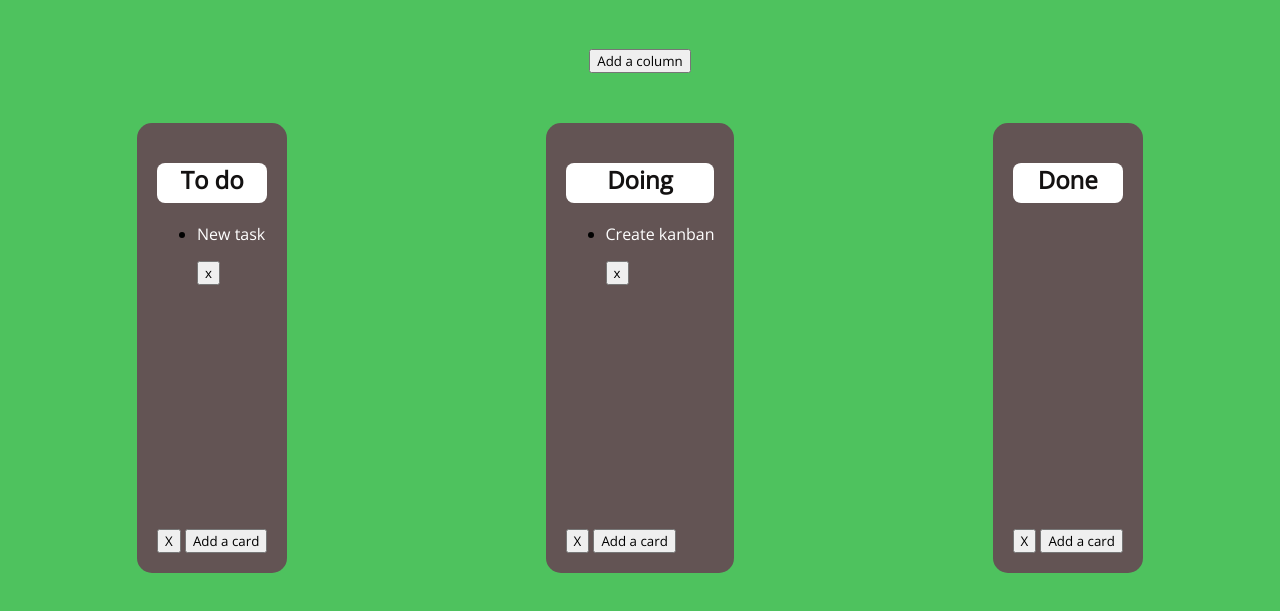
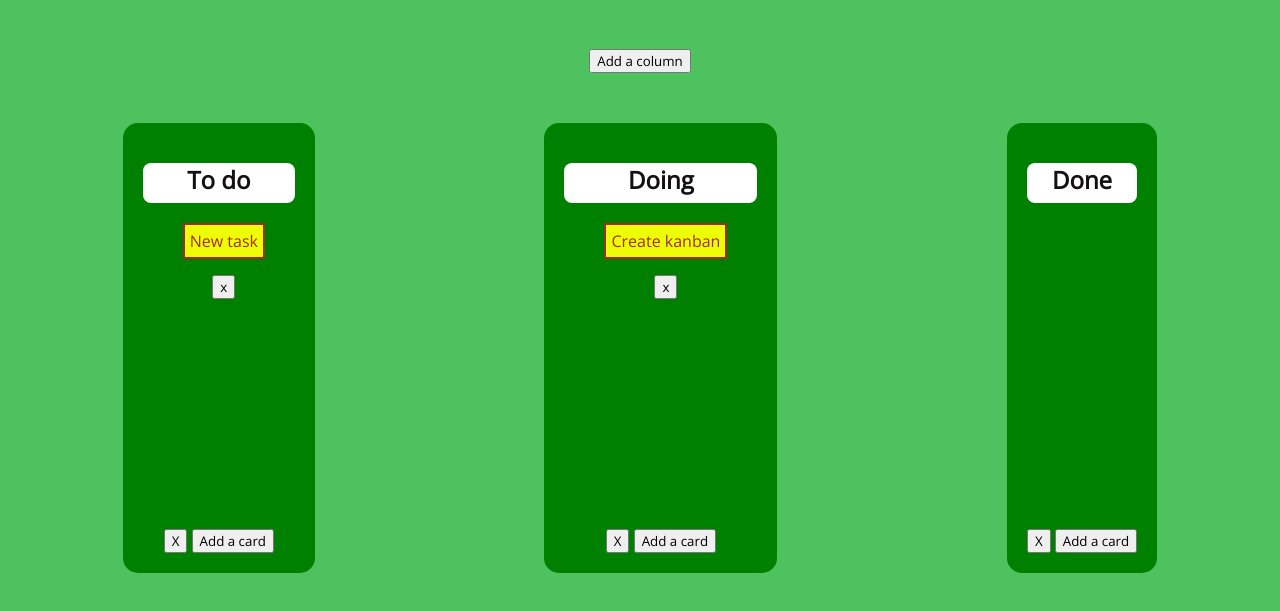
Before and after one commit to Lipieta85/zad.11.6, a website: page index.html in a window 1280 px wide. Shown: the part 75-686 px from the top of the page. Drawn offline with nearby package versions, Linux system fonts and the light colour scheme.

Commit message:
Update 2

```diff
--- a/index.html
+++ b/index.html
@@ -16,7 +16,7 @@
   <script id="column-template" type="x-tmpl-mustache">
       <div class="column">
           <h2 class="column-title">{{ name }}</h2>
-          <ul id="id" class="column-card-list"></ul>
+          <ul id={{id}} class="column-card-list"></ul>
           <button class="btn-delete">X</button>
           <button class="add-card">Add a card</button>
       </div>
--- a/js/script.js
+++ b/js/script.js
@@ -25,7 +25,7 @@ document.addEventListener('DOMContentLoaded', function () {
 
         this.id = randomString();
         this.name = name;
-        this.element = generateTemplate('column-template', { name: this.name });
+        this.element = generateTemplate('column-template', { name: this.name, id: this.id});
 
 
         this.element.querySelector('.column').addEventListener('click', function (event) {
@@ -80,11 +80,9 @@ document.addEventListener('DOMContentLoaded', function () {
     };
 
     function initSortable(id) {
-        var el = document.getElementById('id');
+        var el = document.getElementById(id);
         var sortable = Sortable.create(el, {
           group: "kanban",
-          //draggable: ".card-description",
-         // ghostClass: ".column",
           sort: true
         });
       }
--- a/sass/style.scss
+++ b/sass/style.scss
@@ -15,20 +15,17 @@ body {
     .create-column {
         max-width: 200px;
         margin: 0 auto;
-        margin-top: 30px
+        margin-top: 30px;
     }
     .column-container {
         display: flex;
         justify-content: space-around;
-    }
-}
-
         .column {
-    background-color: rgb(99, 84, 84);
+            background-color: green;
             padding: 20px;
             border-radius: 15px;
-    flex: 1;
-    margin: 50px 10px;
+            margin: 50px 0;
+            text-align: center;
             .column-title {
                 text-align: center;
                 color: rgb(19, 17, 17);
@@ -37,14 +34,23 @@ body {
                 height: 40px;
             }
             .column-card-list {
-        margin-top: 10px;
+                margin-right: 30px;
+                list-style-type: none;
+                text-align: center;
                 min-height: 220px;
                 padding-bottom: 70px;
+                .card {
+                    text-align: center;
+                    margin-bottom: 10px;
+                    min-height: 100px;
+                    color: brown;
+                }
+                .card-description {
+                    background-color: rgb(236, 253, 5);
+                    padding: 5px;
+                    border: solid 2px;
                 }
             }
-
-.card {
-    margin-bottom: 10px;
-    min-height: 100px;
-    color: #FFF;
         }
+    }
+}
```
Also changed, not shown: css/style.css, 1 other file. Lines whose indentation alone changed are shown as unchanged.
